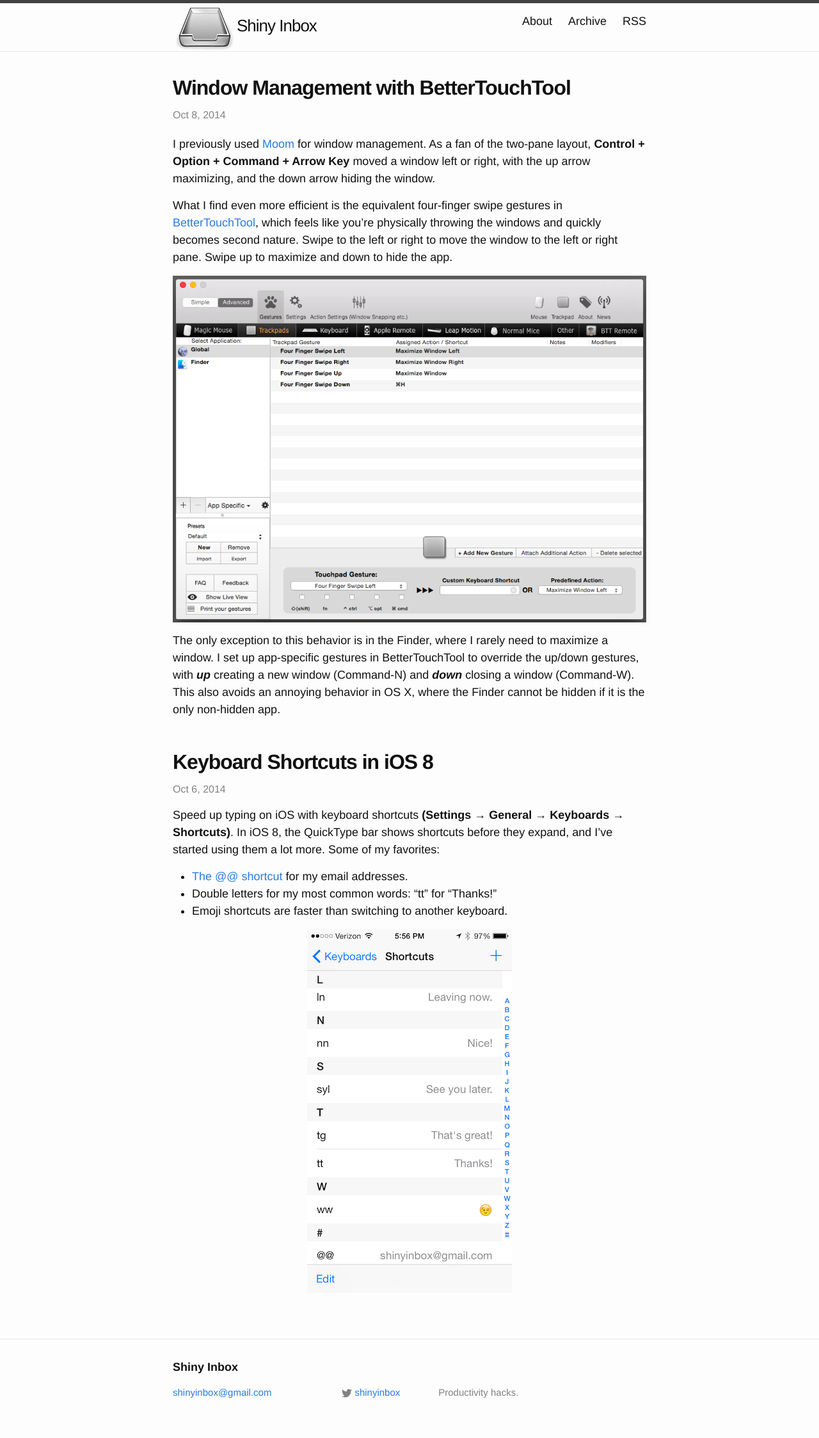
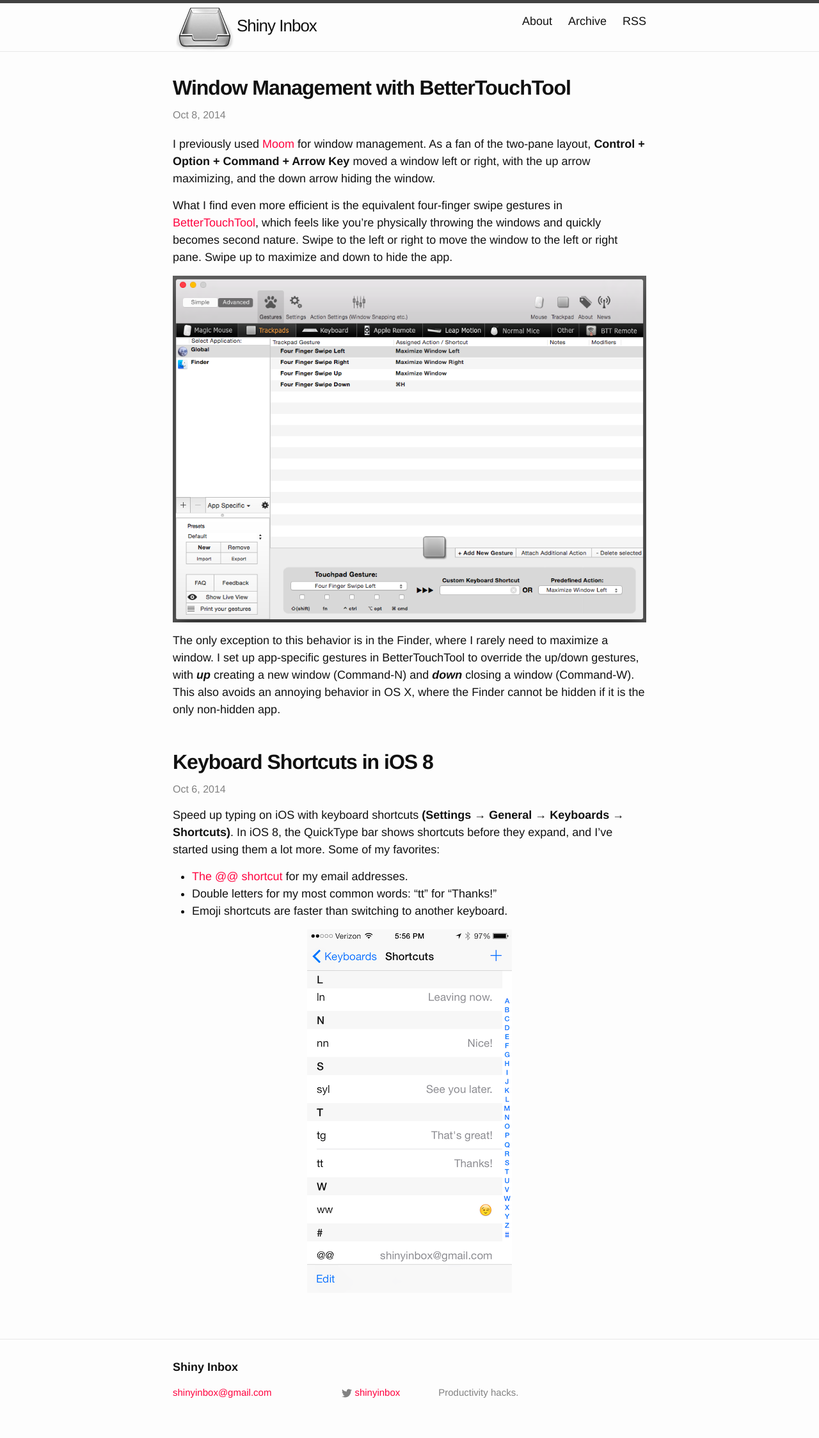
Before and after one commit to shinyinbox/shinyinbox.github.io, a Jekyll site: the page built from index.html, in a window 1280 px wide. Shown: the whole page at 64% size. Built offline with Jekyll 4.4.1, drawn with Linux system fonts in a browser that asks for light colours.

Commit message:
Color red ff033f

```diff
--- a/css/main.css
+++ b/css/main.css
@@ -41,10 +41,10 @@
 
 /**Links**/
 a {
-  color: #2a7ae2;
-  text-decoration: none; }
+  color: #ff033f;
+  text-decoration: none;}
  a:visited {
-   color: #2a7ae2; }
+   color: #ff033f;}
  a:hover {
    color: #111;
    text-decoration: underline; }
```
